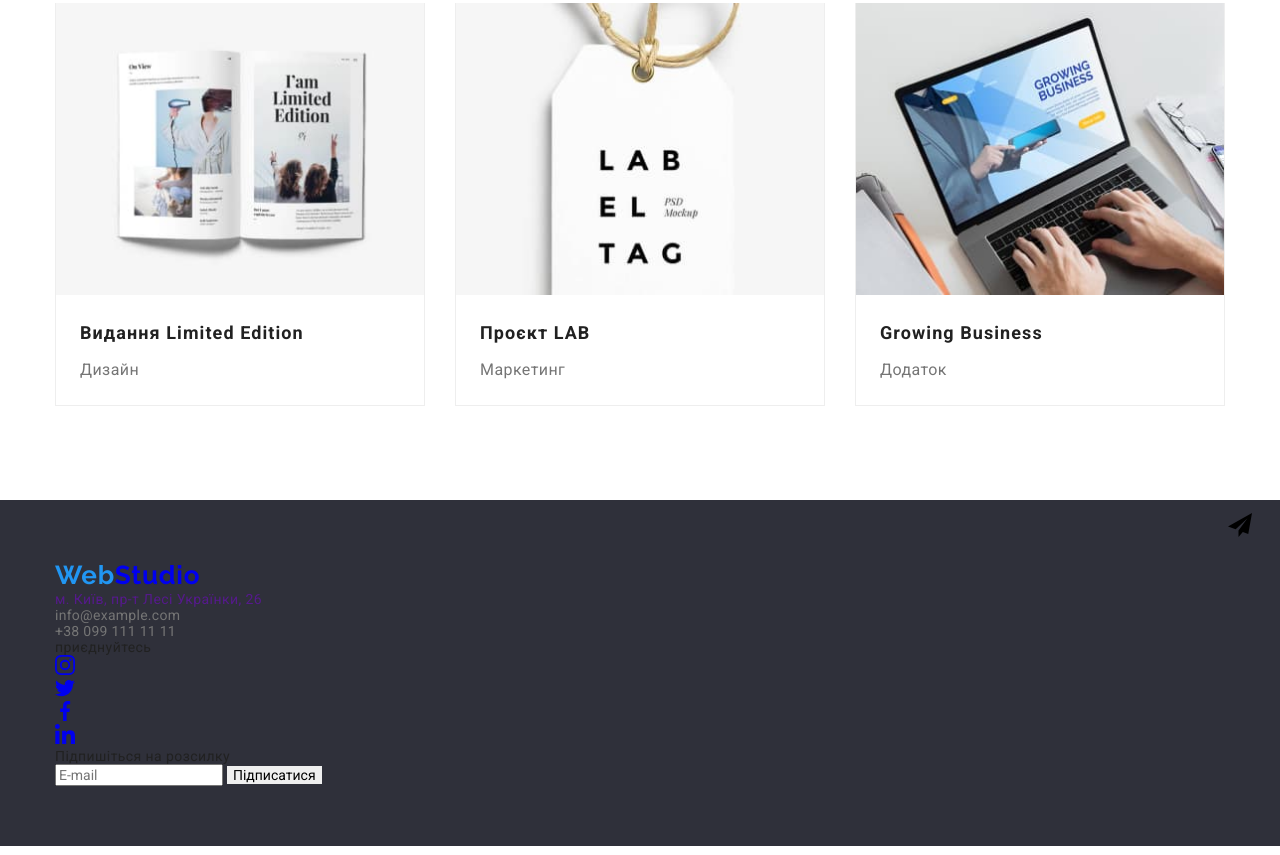
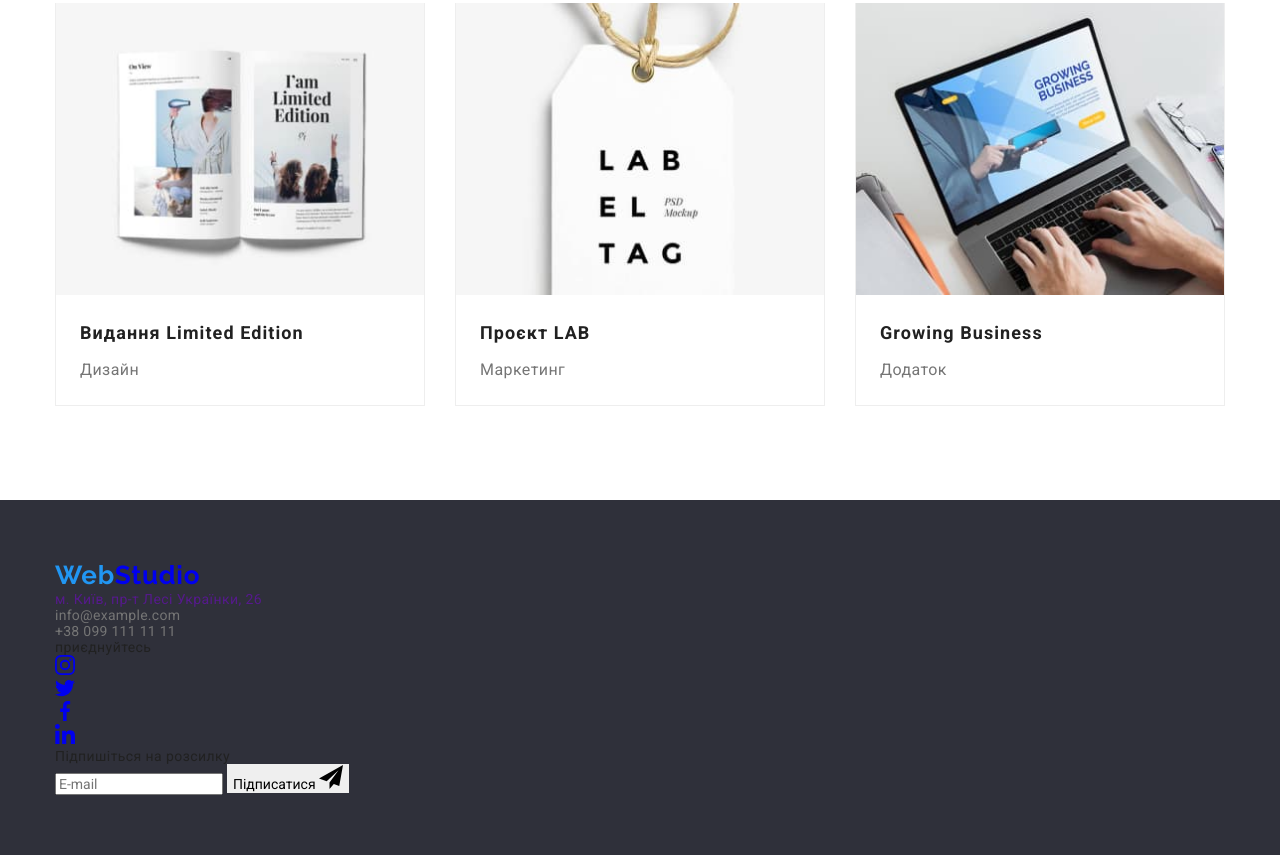
Before and after one commit to frontdc/goit-markup-hw-07, a plain HTML site: page portfolio.html in a window 1280 px wide. Shown: the part 1127-1982 px from the top of the page. Drawn offline with nearby package versions, Linux system fonts and the light colour scheme.

Commit message:
Исправляет мелкие ошибки

```diff
--- a/css/styles.css
+++ b/css/styles.css
@@ -1065,7 +1065,7 @@
 
 }
 
-.subscribe-svg {
+.subscribe-form__svg {
     position: absolute;
     top: 13px;
     right: 28px;
```
Also changed, not shown: index.html (+1 -1 lines).
